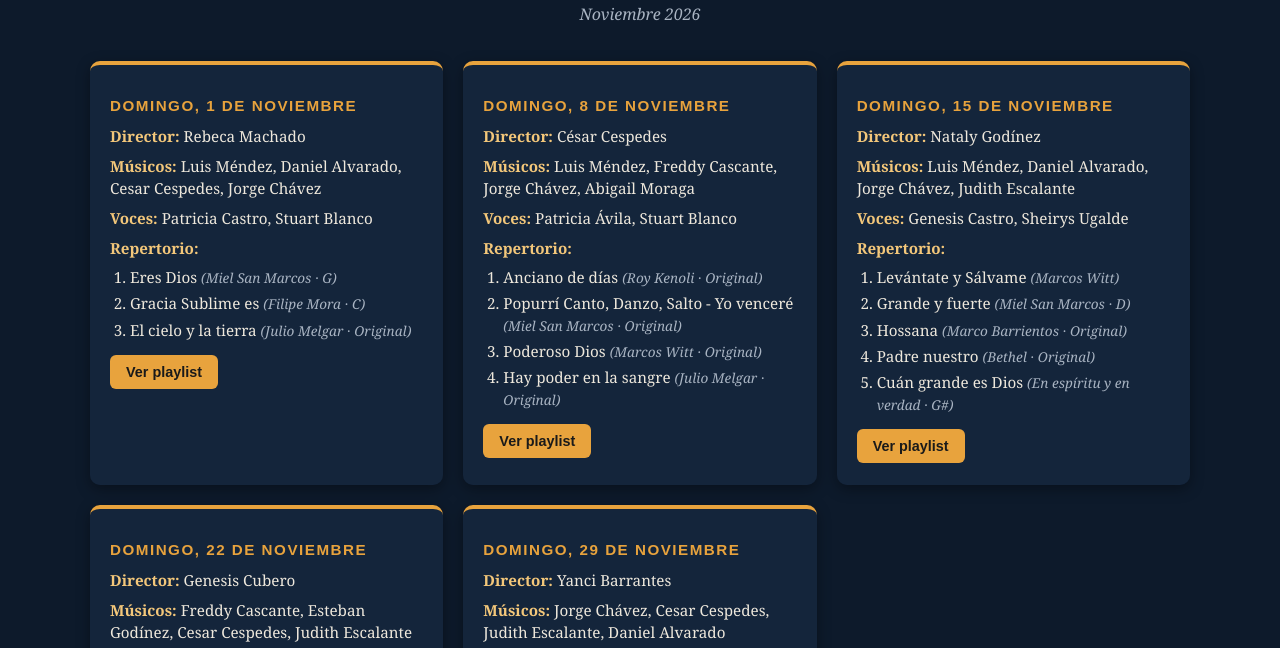
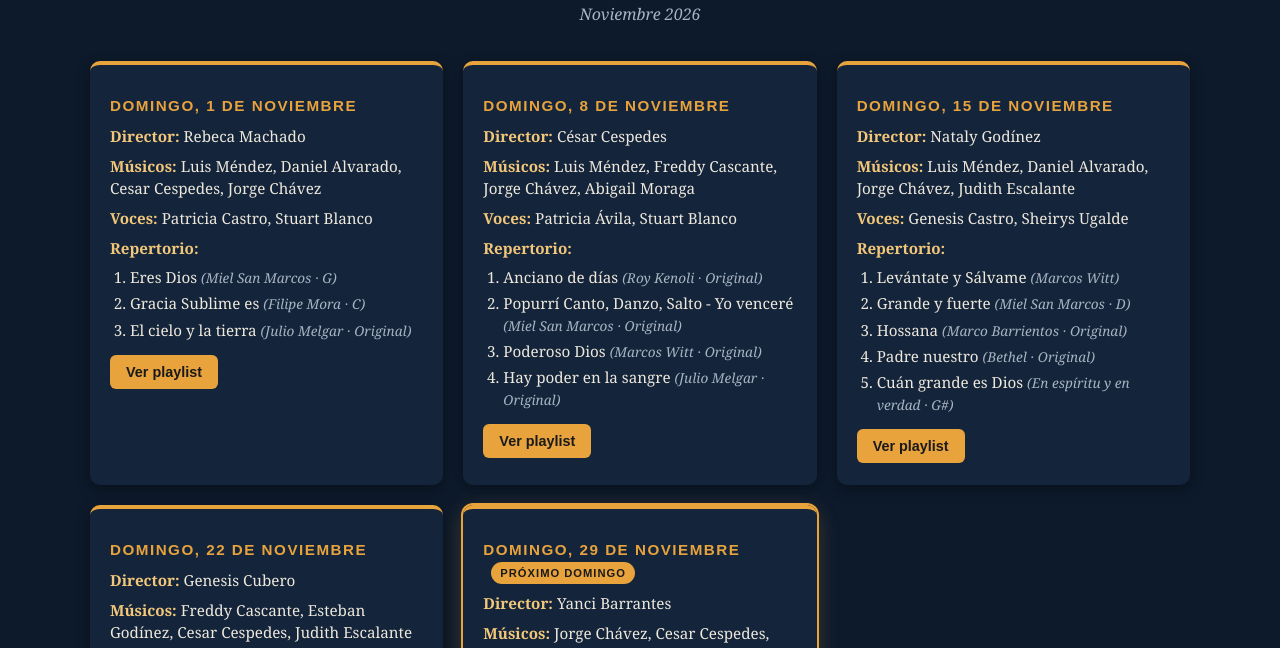
Before and after one commit to cesarck-bit/Roles, a plain HTML site: page index.html in a window 1280 px wide. Shown: the part 133-781 px from the top of the page. Drawn offline with Linux system fonts and the light colour scheme.

Commit message:
Resaltar Domingo

```diff
--- a/index.html
+++ b/index.html
@@ -87,6 +87,10 @@
       border-top: 4px solid var(--dorado);
       box-shadow: 0 4px 14px rgba(0, 0, 0, 0.35);
     }
+    /* Domingo más cercano: borde dorado brillante y leve resplandor */
+    .card.destacado {
+      box-shadow: 0 0 0 2px var(--dorado), 0 6px 22px rgba(232, 163, 61, 0.25);
+    }
     .fecha {
       color: var(--dorado);
       font-family: "Arial", sans-serif;
@@ -95,6 +99,17 @@
       letter-spacing: 1.5px;
       text-transform: uppercase;
       margin: 0 0 14px;
+    }
+    .badge {
+      display: inline-block;
+      background: var(--dorado);
+      color: #1a1a1a;
+      font-size: 0.7rem;
+      letter-spacing: 1px;
+      padding: 3px 9px;
+      border-radius: 20px;
+      margin-left: 8px;
+      vertical-align: middle;
     }
     .card p {
       margin: 8px 0;
@@ -165,16 +180,26 @@
       });
     }
 
-    function crearTarjeta(domingo) {
+    // Fecha de hoy en formato "YYYY-MM-DD", según la hora local del visitante
+    function fechaHoy() {
+      const ahora = new Date();
+      const mes = String(ahora.getMonth() + 1).padStart(2, "0");
+      const dia = String(ahora.getDate()).padStart(2, "0");
+      return `${ahora.getFullYear()}-${mes}-${dia}`;
+    }
+
+    function crearTarjeta(domingo, etiqueta) {
       const card = document.createElement("div");
-      card.className = "card";
+      card.className = etiqueta ? "card destacado" : "card";
+
+      const badge = etiqueta ? `<span class="badge">${etiqueta}</span>` : "";
 
       const repertorio = domingo.repertorio
         .map(c => `<li>${c.titulo} <span class="tono">(${c.autor}${c.tono ? " · " + c.tono : ""})</span></li>`)
         .join("");
 
       card.innerHTML = `
-        <p class="fecha">${formatearFecha(domingo.fecha)}</p>
+        <p class="fecha">${formatearFecha(domingo.fecha)}${badge}</p>
         <p><span class="etiqueta">Director:</span> ${domingo.director}</p>
         <p><span class="etiqueta">Músicos:</span> ${domingo.musicos.join(", ")}</p>
         <p><span class="etiqueta">Voces:</span> ${domingo.voces.join(", ")}</p>
@@ -193,7 +218,18 @@
       .then(datos => {
         document.getElementById("mes").textContent = datos.mes;
         const grid = document.getElementById("grid");
-        datos.domingos.forEach(domingo => grid.appendChild(crearTarjeta(domingo)));
+
+        const hoy = fechaHoy();
+        // Primer domingo que es hoy o después
+        const proximo = datos.domingos.find(d => d.fecha >= hoy);
+
+        datos.domingos.forEach(domingo => {
+          let etiqueta = null;
+          if (domingo === proximo) {
+            etiqueta = domingo.fecha === hoy ? "Hoy" : "Próximo domingo";
+          }
+          grid.appendChild(crearTarjeta(domingo, etiqueta));
+        });
       })
       .catch(err => {
         document.getElementById("error").textContent =
```
Also changed, not shown: 1 other file.
